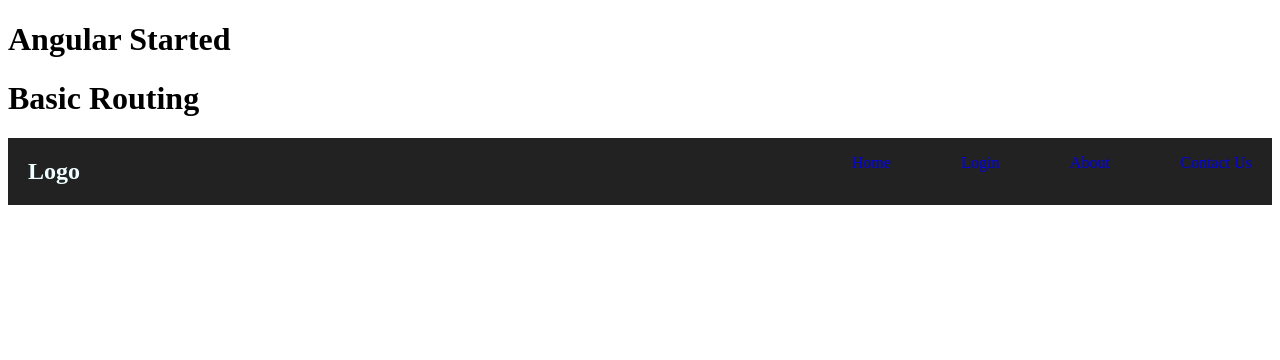
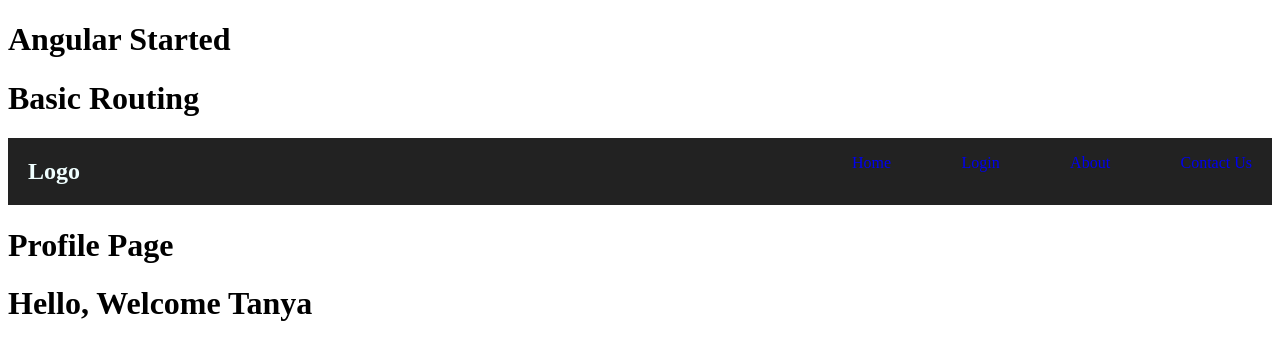
Before and after one commit to tanyaarora2004/angular-tut, an Angular app: page /prof in a window 1280 px wide. Before the commit this address led to /. Shown: the top 360 px of the page. Built offline with nearby package versions, Linux system fonts and the light colour scheme.

Commit message:
pass data from one page to other

```diff
--- a/src/app/home/home.html
+++ b/src/app/home/home.html
@@ -1 +1,10 @@
 <h1>Home Page</h1>
+
+<!-- pass with router link  -->
+<!-- <a [routerLink]="['prof',{name:'Vanya'}]">Go to Profile Page</a> -->
+<!-- <br><br> -->
+<!-- pass with button  -->
+ <!-- <button (click)="goToProfile()"> Go to Profile Page</button> -->
+
+ <!-- pass with router  -->
+  <a routerLink="prof">Go to Profile Page</a>
--- /dev/null
+++ b/src/app/page-not-found/page-not-found.html
@@ -0,0 +1,4 @@
+<div style="text-align: center;">
+    <h1 style="background-color: rgb(246, 61, 61);">Page Not Found!</h1>
+    <a routerLink="/">Go to Home</a>
+</div>
--- /dev/null
+++ b/src/app/prof/prof.html
@@ -0,0 +1,2 @@
+<h1>Profile Page</h1>
+<h1>Hello, Welcome {{userName}}</h1>
--- /dev/null
+++ b/src/app/prof/prof.ts
@@ -0,0 +1,30 @@
+import { Component } from '@angular/core';
+import { ActivatedRoute } from '@angular/router';
+
+@Component({
+  selector: 'app-prof',
+  imports: [],
+  templateUrl: './prof.html',
+  styleUrl: './prof.css'
+})
+export class Prof {
+  constructor(private route:ActivatedRoute){}
+  userName:string|null="";
+  ngOnInit(){
+    // // for router link
+    // let name=this.route.snapshot.paramMap.get('name');
+
+    // this.userName=name;
+    //   console.log(this.userName);
+
+  // for button
+  // this.route.queryParams.subscribe(params=>{
+  //   this.userName=params['name'];
+  // })
+
+  // for router
+  this.route.data.subscribe(data=>{
+    this.userName=data['name']
+  })
+  }
+}
```
Also changed, not shown: src/app/app.routes.ts (+8 -0 lines), src/app/home/home.ts (+8 -1 lines), src/app/page-not-found/page-not-found.ts (added, +12 -0 lines), src/app/page-not-found/page-not-found.css (added), src/app/prof/prof.css (added), 2 other files (tests, documents, lock files or other folders).
